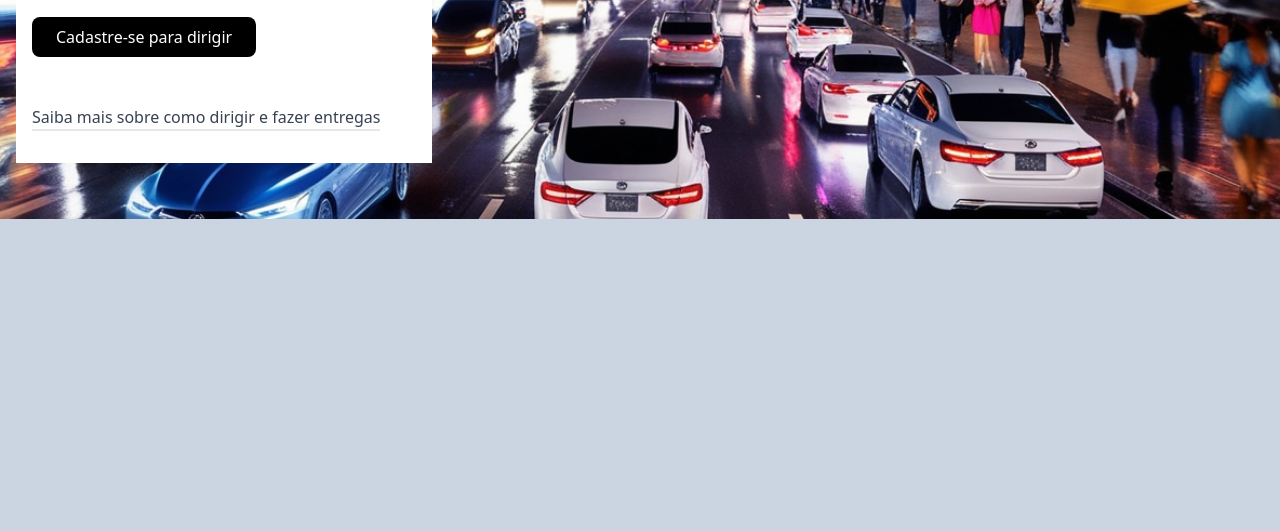
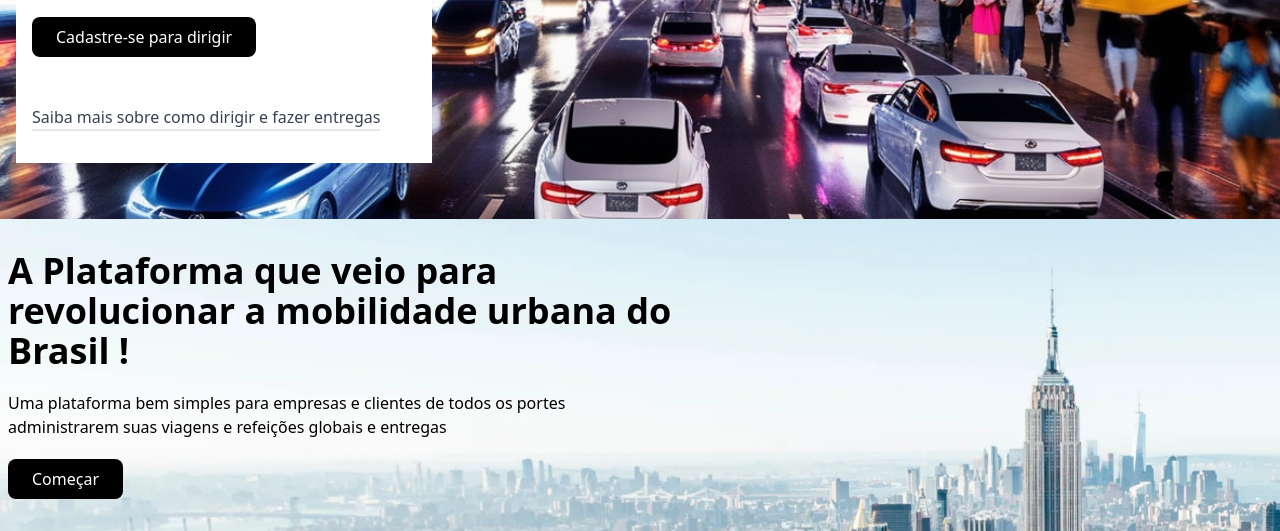
Before and after one commit to LeandroDukievicz/Move-Brasil, a website: page src/index.html in a window 1280 px wide. Shown: the part 373-904 px from the top of the page. Before the commit the page ends 800 px from the top, so only its background shows below. Drawn offline with Linux system fonts and the light colour scheme.

Commit message:
📦 FEAT: finished section

```diff
--- a/src/index.html
+++ b/src/index.html
@@ -74,8 +74,7 @@
             Conquiste as ruas, Dirija com a Move Brasil
           </p>
 
-                    <button
-                        class="bg-black self-start text-white px-6 py-2 rounded-lg hover:text-yellow-300 duration-200">
+          <button class="bg-black self-start text-white px-6 py-2 rounded-lg hover:text-yellow-300 duration-200">
             Cadastre-se para dirigir
           </button>
 
@@ -86,12 +85,22 @@
         </div>
       </section>
     </div>
-
   </main>
 
+  <section class="w-full py-8 bg-City bg-no-repeat bg-cover bg-right px-2">
+    <div class="w-full max-w-7xl mx-auto flex flex-col gap-5">
+      <h1 class="text-3xl lg:text-4xl font-bold w-full max-w-2xl">
+        A Plataforma que veio para revolucionar a mobilidade urbana do Brasil !
+      </h1>
+      <p class="font-medium text-sm max-w-2xl md:text-base">
+        Uma plataforma bem simples para empresas e clientes de todos os portes administrarem suas viagens e refeições
+        globais e entregas
+      </p>
+      <button class="bg-black self-start text-white font-medium px-6 py-2 rounded-lg hover:scale-105 duration-200">
+        Começar
+      </button>
+    </div>
+  </section>
 </body>
 
-
-
-
 </html>
--- a/tailwind.config.js
+++ b/tailwind.config.js
@@ -4,7 +4,7 @@ module.exports = {
     extend: {
       backgroundImage: {
         Banner: "url('../src/assets/bg.jpg')",
-        City: "url('..src/assets/bg-city.png')",
+        City: "url('../src/assets/bg-city.png')",
       },
     },
   },
```
Also changed, not shown: styles/output.css. Lines whose indentation alone changed are shown as unchanged.
